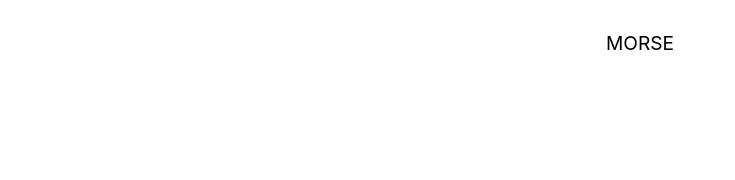
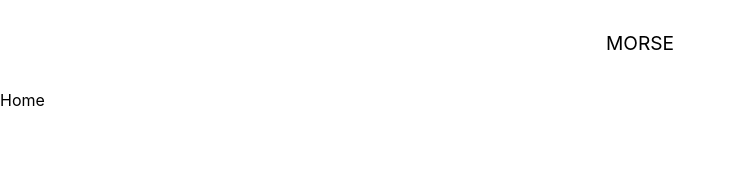
Before and after one commit to cloudymolecule/morse-it, a React (Create React App) app: page / in a window 1280 px wide. Shown: the top 180 px of the page, without its empty margins (0-735 px from the left). Built offline with nearby package versions, Linux system fonts and the light colour scheme.

Commit message:
Add Home component

```diff
--- /dev/null
+++ b/src/components/Home.js
@@ -0,0 +1,12 @@
+import React from 'react'
+import '../styles/Home.css'
+
+function Home() {
+    return (
+        <div>
+            Home
+        </div>
+    )
+}
+
+export default Home
--- a/src/components/Morse.js
+++ b/src/components/Morse.js
@@ -1,4 +1,5 @@
 import React from 'react'
+import '../styles/Morse.css'
 
 function Morse() {
     return (
--- a/src/containers/App.js
+++ b/src/containers/App.js
@@ -2,12 +2,14 @@ import '../styles/App.css'
 import  { BrowserRouter as Router, Switch, Route } from 'react-router-dom'
 import Nav from '../components/Nav';
 import Morse from '../components/Morse';
+import Home from '../components/Home';
 
 function App() {
   return (
     <Router>
       <Nav />
       <Switch>
+        <Route path='/' exact component={Home} />
         <Route path='/morse' exact component={Morse} />
       </Switch>
     </Router>
```
Also changed, not shown: src/styles/Home.css (added), src/styles/Morse.css (added).
